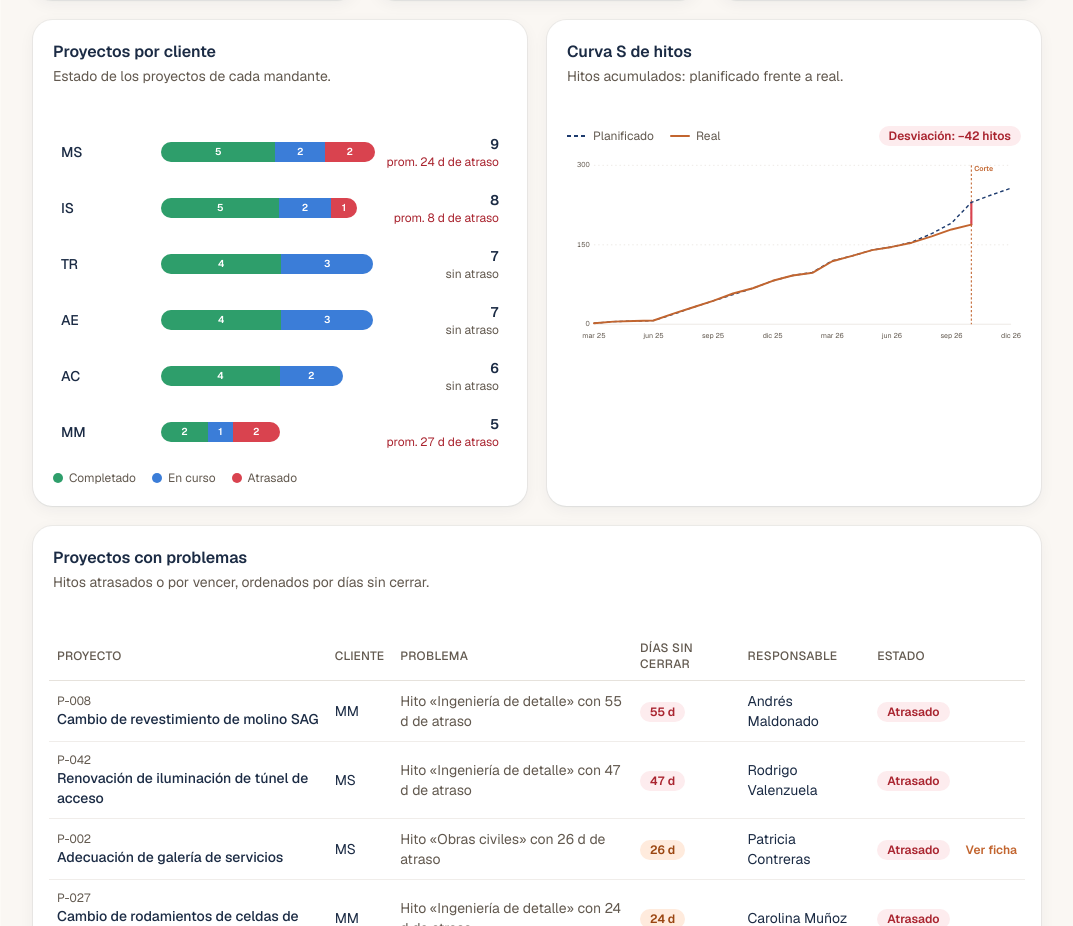
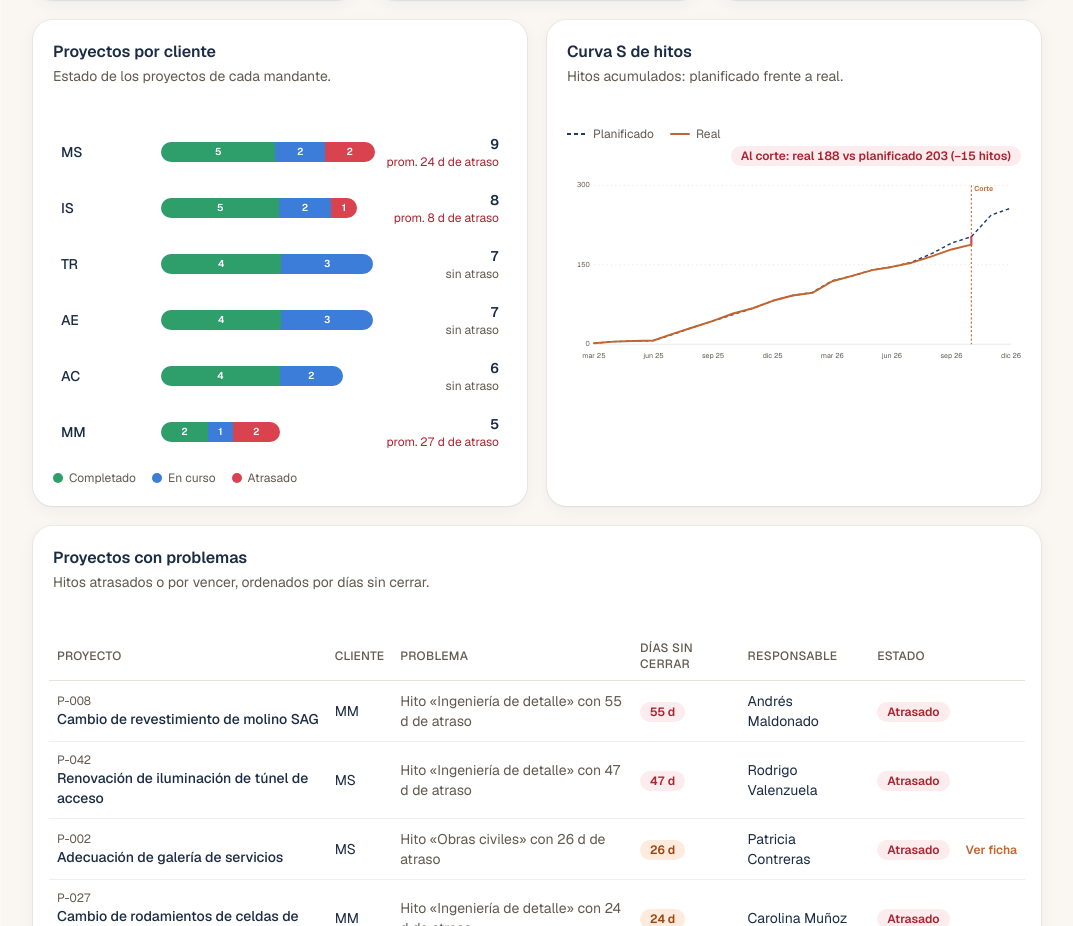
Before and after one commit to AngheloAlva/ito-bureau-veritas, a Next.js app: page /tablero in a window 1280 px wide. Shown: the part 1265-2191 px from the top of the page, without its empty margins (207-1280 px from the left). Built offline with nearby package versions, Linux system fonts and the light colour scheme.

Commit message:
fix(dashboard): end actual curve at cut-off and keep tree root visible

```diff
--- a/src/features/dashboard/decomposition-tree.tsx
+++ b/src/features/dashboard/decomposition-tree.tsx
@@ -101,7 +101,13 @@ export function DecompositionTree({ view, setFilter }: { view: PortfolioView; se
   const depthKey = chain.length;
   useEffect(() => {
     const el = scroller.current;
-    if (el && depthKey > 2) el.scrollTo({ left: el.scrollWidth, behavior: window.matchMedia('(prefers-reduced-motion: reduce)').matches ? 'auto' : 'smooth' });
+    if (!el || depthKey < 2) return;
+    // Reveal only the newest column with the least movement, so the root column stays visible whenever the path fits.
+    const col = el.querySelector<HTMLElement>(`[data-col="${depthKey - 1}"]`);
+    const x0 = el.scrollLeft;
+    col?.scrollIntoView({ inline: 'nearest', block: 'nearest', behavior: 'auto' });
+    const reduced = window.matchMedia('(prefers-reduced-motion: reduce)').matches;
+    if (!reduced && el.scrollLeft !== x0) { const to = el.scrollLeft; el.scrollLeft = x0; el.scrollTo({ left: to, behavior: 'smooth' }); }
   }, [depthKey]);
   const indexIn = (depth: number) => (depth === 0 ? 0 : (chain[depth - 1].children ?? []).indexOf(chain[depth]));
 
@@ -121,7 +127,7 @@ export function DecompositionTree({ view, setFilter }: { view: PortfolioView; se
               return (
                 <div key={node.id} className="flex items-start">
                   <div className="mt-6"><Connector fromIndex={indexIn(depth)} toCount={kids.length} /></div>
-                  <div className="tree-col-in w-56 shrink-0 sm:w-60">
+                  <div data-col={depth + 1} className="tree-col-in w-56 shrink-0 sm:w-60">
                     <p className="mb-2 text-xs font-semibold uppercase tracking-wide text-muted-foreground">{COLUMN_TITLES[depth + 1]}</p>
                     <div className="flex flex-col" style={{ gap: GAP }}>
                       {kids.map(k => (
@@ -136,7 +142,7 @@ export function DecompositionTree({ view, setFilter }: { view: PortfolioView; se
             {last.detail && (
               <div className="flex items-start">
                 <div className="mt-6"><Connector fromIndex={indexIn(chain.length - 1)} toCount={1} /></div>
-                <div>
+                <div data-col={chain.length}>
                   <p className="mb-2 text-xs font-semibold uppercase tracking-wide text-muted-foreground">{COLUMN_TITLES[4]}</p>
                   <DetailCard node={last} onFilter={() => setFilter(last.filter)} />
                 </div>
--- a/src/features/dashboard/progress-curve.tsx
+++ b/src/features/dashboard/progress-curve.tsx
@@ -3,20 +3,25 @@
 import { useState } from 'react';
 import { REFERENCE_DATE } from '@/domain/types';
 import { linePath, niceMax } from '@/lib/chart-geometry';
-import { progressCurve, type PortfolioView } from '@/lib/portfolio-analytics';
+import { progressCurve, type CurvePoint, type PortfolioView } from '@/lib/portfolio-analytics';
 import { ChartCard } from './card-shell';
 
 const W = 640, H = 270, L = 38, R = 14, T = 16, B = 30;
 
 export function ProgressCurve({ view }: { view: PortfolioView }) {
-  const data = progressCurve(view);
+  const refMonth = REFERENCE_DATE.slice(0, 7);
+  // At the reference month both series are measured at the cut date itself (not month end), so the real line ends without a jump.
+  const data: CurvePoint[] = progressCurve(view).map(d => d.month !== refMonth ? d : {
+    ...d,
+    plannedCompleted: view.milestones.filter(m => m.plannedEnd <= REFERENCE_DATE).length,
+    actualCompleted: view.milestones.filter(m => m.actualEnd && m.actualEnd <= REFERENCE_DATE).length,
+  });
   const [hover, setHover] = useState<number | null>(null);
   const max = niceMax(Math.max(...data.map(d => d.plannedCompleted), 1));
   const x = (i: number) => L + (i / (data.length - 1)) * (W - L - R);
   const y = (v: number) => T + (1 - v / max) * (H - T - B);
   const planned = linePath(data.map((d, i) => [x(i), y(d.plannedCompleted)]));
   const actual = linePath(data.map((d, i) => (d.actualCompleted === null ? null : [x(i), y(d.actualCompleted)])));
-  const refMonth = REFERENCE_DATE.slice(0, 7);
   const ci = data.findIndex(d => d.month === refMonth);
   const cut = data[ci];
   const dev = cut && cut.actualCompleted !== null ? cut.actualCompleted - cut.plannedCompleted : 0;
@@ -33,7 +38,7 @@ export function ProgressCurve({ view }: { view: PortfolioView }) {
         <span className="flex items-center gap-1.5"><svg width="20" height="4" aria-hidden="true"><line x1="0" y1="2" x2="20" y2="2" className="stroke-chart-1" strokeWidth="2" strokeDasharray="4 3" /></svg>Planificado</span>
         <span className="flex items-center gap-1.5"><span className="h-0.5 w-5 rounded bg-copper" aria-hidden="true" />Real</span>
         <span className={`ml-auto rounded-full px-2.5 py-0.5 font-semibold tabular-nums ${dev < 0 ? 'bg-tone-red-bg text-tone-red-fg' : 'bg-tone-green-bg text-tone-green-fg'}`}>
-          Desviación: {dev < 0 ? '−' : '+'}{Math.abs(dev)} hitos
+          Al corte: real {cut?.actualCompleted ?? 0} vs planificado {cut?.plannedCompleted ?? 0} ({dev < 0 ? '−' : '+'}{Math.abs(dev)} hitos)
         </span>
       </div>
       <div className="relative">
```
